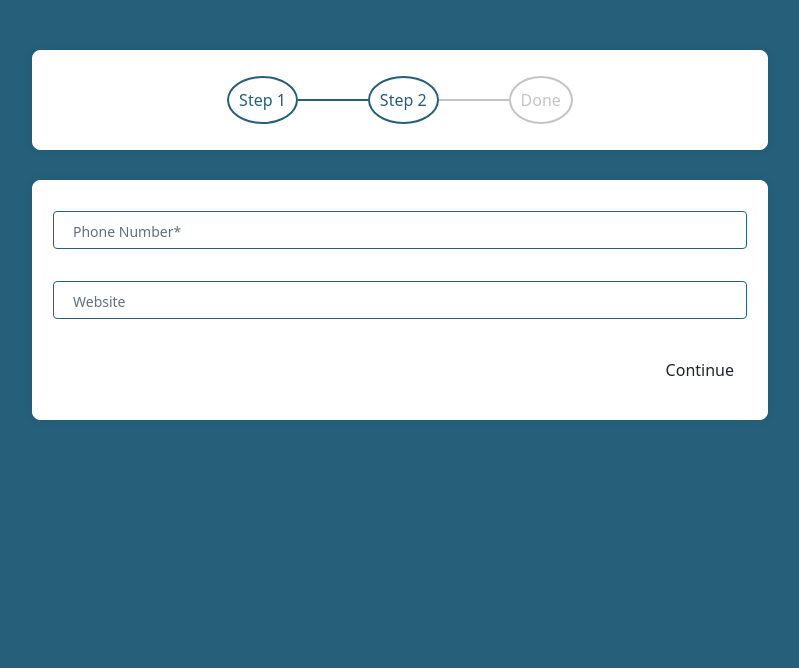
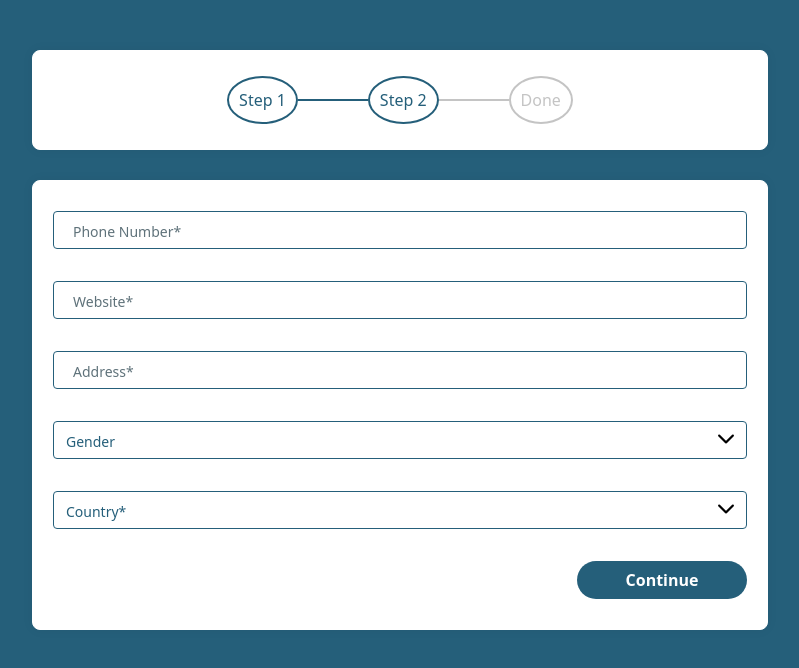
Before and after one commit to maszi71/react-stepper, a React (Create React App) app: page / in a window 1280 px wide. Both pictures are taken after typing "Sample", "Sample", "Sample", "Sample123", "Sample123" into the empty fields and a click on the button "ggg". Shown: the top 668 px of the page, without its empty margins (240-1039 px from the left). Built offline with nearby package versions, Linux system fonts and the light colour scheme.

Commit message:
add countries and gender dropdown input

```diff
--- a/src/App.scss
+++ b/src/App.scss
@@ -8,3 +8,7 @@ body {
     font-size: 16px;
     background-color: $primary;
   }
+
+  .h-70 {
+    height: 70px;
+}
--- /dev/null
+++ b/src/components/SimpleDropDownInput/SimpleDropDownInput.js
@@ -0,0 +1,72 @@
+import classes from "./SimpleDropDownInput.module.scss";
+import { useState, useCallback, useEffect } from "react";
+
+const SimpleDropDownInput = ({
+  validation,
+  input,
+  errors,
+  register,
+  setValue,
+  getValues,
+  dropDownList,
+}) => {
+  const [inputTitle, setInputTitle] = useState(input.label);
+
+  const changeInputTitle = useCallback(
+    (item) => {
+      const result = dropDownList.find(({ id }) => id === item);
+      setInputTitle(result.title);
+    },
+    [dropDownList]
+  );
+
+  const getFilterItem = (item) => {
+    setValue(input.name, item);
+    changeInputTitle(item);
+  };
+
+  useEffect(() => {
+    const item = getValues(input.name);
+    if (item) {
+      changeInputTitle(item);
+    }
+  }, [changeInputTitle, getValues, input]);
+
+  return (
+    <div className={`dropdown ${classes.dropdown}`}>
+      <input {...input} {...register(input.name, validation)} hidden />
+
+      <button
+        style={{
+          borderColor:
+            errors[input.name] && !getValues(input.name) ? "#E10000" : "",
+        }}
+        className={`btn dropdown-toggle ${classes["dropdown-button"]}`}
+        type="button"
+        id="dropdownMenuButton1"
+        data-bs-toggle="dropdown"
+        aria-expanded="false"
+      >
+        <span>{inputTitle}</span>
+      </button>
+      <ul
+        className={`dropdown-menu ${classes.menus}`}
+        aria-labelledby="dropdownMenuButton1"
+      >
+        {dropDownList.map((item) => (
+          <li key={item.id}>
+            <button
+              type="button"
+              className={`dropdown-item ${classes.items}`}
+              onClick={() => getFilterItem(item.id)}
+            >
+              <span>{item.title}</span>
+            </button>
+          </li>
+        ))}
+      </ul>
+    </div>
+  );
+};
+
+export default SimpleDropDownInput;
--- /dev/null
+++ b/src/components/SimpleDropDownInput/SimpleDropDownInput.module.scss
@@ -0,0 +1,77 @@
+
+
+@import "../../styles/colors.scss";
+
+.menus {
+  width: 100%;
+  border: 1px solid $primary;
+  top: -4px !important;
+  height: auto;
+  overflow-y: auto;
+  max-height: 140px;
+  border-top-left-radius: 0;
+  border-top-right-radius: 0;
+  transform: translate(0, 40px) !important;
+  padding: 0;
+  min-width: 100%;
+  .items {
+    font-size: 14px;
+    color: $primary;
+    padding: 0.5rem 0.75rem;
+    line-height: 16.7px;
+    cursor: pointer;
+    white-space: normal;
+    &:active {
+      background-color: inherit;
+    }
+    span {
+      display: flex;
+      transform: translateY(3px);
+    }
+  }
+}
+.dropdown {
+  @media screen and (max-width: 991px) {
+    margin-bottom: 20px;
+  }
+  .dropdown-button {
+    border: 1px solid $primary;
+    padding: 0.575rem 0.75rem 0.375rem 0.75rem;
+    font-size: 14px;
+    font-weight: 400;
+    height: 38px;
+    color: $primary;
+    width: 100%;
+    display: flex;
+    justify-content: space-between;
+    align-items: center;
+    span {
+      text-overflow: ellipsis;
+      overflow: hidden;
+      white-space: nowrap;
+    }
+    &:focus {
+      box-shadow: none;
+    }
+    &:hover {
+      color: $primary;
+    }
+    &:after {
+      margin-left: 5px;
+      color: $primary;
+      border: none;
+      content: url(../../images/arrow.png);
+    }
+  }
+  .dropdown-button[aria-expanded="true"] {
+    &:after {
+      transform: rotate(180deg);
+      width: 13px;
+      height: 13px
+    }
+  }
+}
+.single-input-error {
+  font-size: 10px;
+  color: red;
+}
--- a/src/components/Steps/SecondStep/SecondStep.js
+++ b/src/components/Steps/SecondStep/SecondStep.js
@@ -1,6 +1,9 @@
 import classes from "./SecondStep.module.scss";
 import { useForm } from "react-hook-form";
 import SimpleInput from "../../SimpleInput/SimpleInput";
+import SimpleDropDownInput from "../../SimpleDropDownInput/SimpleDropDownInput";
+import { GENDERS } from "../../../constants/Gender";
+import { COUNTRIES } from '../../../constants/Countries';
 
 const SecondStep = ({
   OnUpdateActiveStep,
@@ -11,6 +14,8 @@ const SecondStep = ({
   const {
     register,
     handleSubmit,
+    getValues,
+    setValue,
     formState: { errors },
   } = useForm();
 
@@ -46,6 +51,7 @@ const SecondStep = ({
         <div className=" col-12 ">
           <SimpleInput
             validation={{
+              required: true,
               pattern: {
                 value:
                   /(https?:\/\/(?:www\.|(?!www))[a-zA-Z0-9][a-zA-Z0-9-]+[a-zA-Z0-9]\.[^\s]{2,}|www\.[a-zA-Z0-9][a-zA-Z0-9-]+[a-zA-Z0-9]\.[^\s]{2,}|https?:\/\/(?:www\.|(?!www))[a-zA-Z0-9]+\.[^\s]{2,}|www\.[a-zA-Z0-9]+\.[^\s]{2,})/,
@@ -54,7 +60,7 @@ const SecondStep = ({
             }}
             input={{
               type: "text",
-              label: "Website",
+              label: "Website*",
               name: "website",
               placeholder: "Website",
               id: "Website",
@@ -64,9 +70,57 @@ const SecondStep = ({
             register={register}
           />
         </div>
-        <div className=" col-12 "></div>
-        <div className="col-12"></div>
-        <div className="col-12"></div>
+        <div className="col-12">
+          <SimpleInput
+            validation={{
+              required: true,
+            }}
+            input={{
+              type: "text",
+              label: "Address*",
+              name: "address",
+              placeholder: "address",
+              id: "Address",
+              autoComplete: "off",
+            }}
+            errors={errors}
+            register={register}
+          />
+        </div>
+        <div className=" col-12 h-70">
+          <SimpleDropDownInput
+            validation={{
+              required: true,
+            }}
+            input={{
+              type: "text",
+              label: "Gender",
+              name: "gender",
+            }}
+            errors={errors}
+            register={register}
+            setValue={setValue}
+            getValues={getValues}
+            dropDownList={GENDERS}
+          />
+        </div>
+        <div className="col-12 h-70">
+        <SimpleDropDownInput
+              validation={{
+                required: true,
+              }}
+              input={{
+                type: "text",
+                label: "Country*",
+                name: "country",
+              }}
+              errors={errors}
+              register={register}
+              setValue={setValue}
+              getValues={getValues}
+              dropDownList={COUNTRIES}
+            />
+        </div>
       </div>
       <div className="text-end">
         <button className={`btn ${classes.submit}`} type="submit">
--- a/src/components/Steps/SecondStep/SecondStep.module.scss
+++ b/src/components/Steps/SecondStep/SecondStep.module.scss
@@ -0,0 +1,13 @@
+@import "../../../styles/colors.scss";
+
+
+   .submit {
+    border-radius: 28px;
+    background-color: $primary;
+    color: white;
+    width: 170px;
+    font-weight: bold;
+    &:hover {
+        color: white;
+    }
+}
--- a/src/components/Steps/firstStep/FirstStep.module.scss
+++ b/src/components/Steps/firstStep/FirstStep.module.scss
@@ -5,11 +5,8 @@
         border-radius: 28px;
         background-color: $primary;
         color: white;
-        font-family: HelveticaNeueMedium;
         width: 170px;
         font-weight: bold;
-
-        margin-top: 40px;
         &:hover {
             color: white;
         }
--- /dev/null
+++ b/src/constants/Countries.js
@@ -0,0 +1,22 @@
+export const COUNTRIES = [
+    {id: 1,title : 'Afghanistan'},
+    {id: 2,title : 'Bahrain'},
+    {id: 3,title : 'Cambodia'},
+    {id: 4,title : 'Denmark'},
+    {id: 5,title : 'Ecuador'},
+    {id: 6,title : 'Egypt'},
+    {id: 7,title : 'Finland'},
+    {id: 8,title : 'Guinea'},
+    {id: 9,title : 'Iran'},
+    {id: 10,title : 'Kenya'},
+    {id: 11,title : 'Lebanon'},
+    {id: 12,title : 'Mali'},
+    {id: 13,title : 'Morocco'},
+    {id: 14,title : 'Nigeria'},
+    {id: 15,title : 'Russia'},
+    {id: 16,title : 'Turkey'},
+    {id: 17,title : 'Uruguay'},
+    {id: 18,title : 'Vietnam'},
+    {id: 19,title : 'Zambia'},
+    {id: 20,title : 'Zimbabwe'}
+]
--- /dev/null
+++ b/src/constants/Gender.js
@@ -0,0 +1,4 @@
+export  const GENDERS = [
+  { id: 1, title: "male" },
+  { id: 2, title: "female" },
+];
```
Also changed, not shown: src/images/arrow.png (added).
